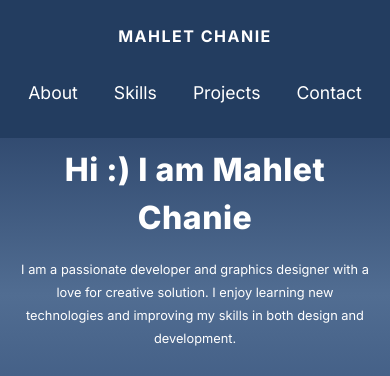
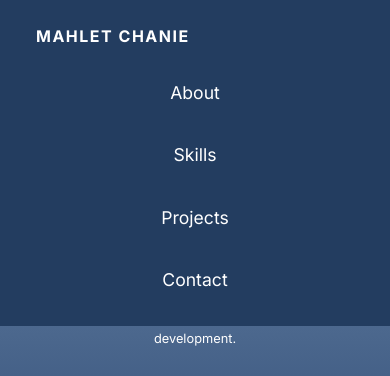
Before and after one commit to mahlet-1/My-Portfolio, a React (Vite) app: page / in a window 390 px wide. Shown: the top 376 px of the page. Built offline with nearby package versions, Linux system fonts and the light colour scheme.

Commit message:
fix: Updated NavBar styles for better responsiveness

```diff
--- a/styles/NavBar.css
+++ b/styles/NavBar.css
@@ -49,15 +49,16 @@
 
   .navbar {
     flex-direction: column;
-    padding: 1.5 rem 1rem;
+    padding: 1.5rem 1rem;
     gap: 1.5rem;
   }
-  .Logo
+  .Logo,
   .nav-links {
     flex-direction: column;
     align-items: center;
     gap: 1.25rem;
     width: 100%;
+    position: relative;
   }
 
   .nav-links a {
```
